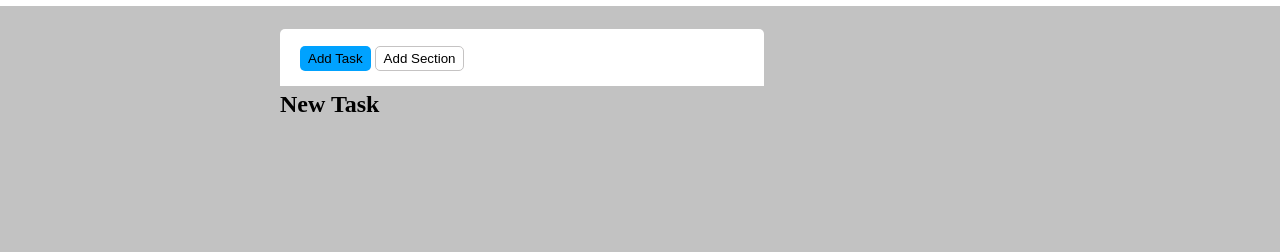
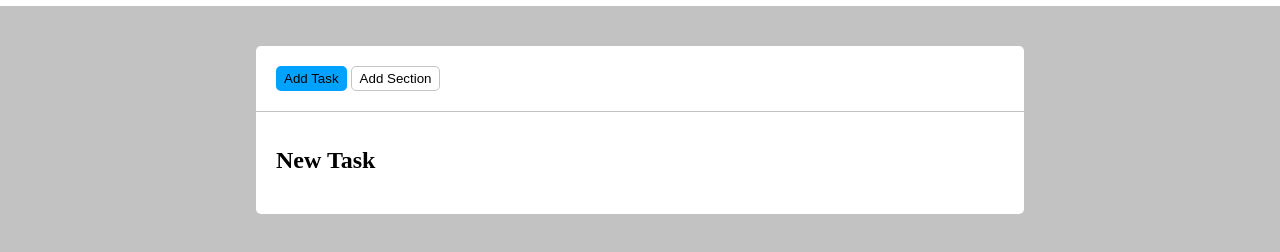
Before and after one commit to LucaCancilleri/html-css-toboolist, a plain HTML site: page index.html in a window 1280 px wide. Shown: the part 66-318 px from the top of the page. Drawn offline with Linux system fonts and the light colour scheme.

Commit message:
feat: central position

```diff
--- a/css/style.css
+++ b/css/style.css
@@ -5,7 +5,7 @@
     box-sizing: border-box;
 } */
  /* body background color */
- .space{
+ .body{
     margin-left: 0px;
     margin-right: 0px;
     margin-top: 0%;
@@ -23,9 +23,8 @@
 /* posizione blocco_1 */
 .central{
     margin-top: 40px;
-    margin-left: 280px;
-    margin-right: 0%;
-    margin-bottom: 0%;
+    margin-left: 20%;
+    margin-right: 20%;
 }
 /* blocco 1 dimensioni*/
 .block_1{
@@ -36,6 +35,8 @@
     border-top: 40px;
     border-radius: 5px 5px 0px 0px;
     background-color: white;
+    margin-bottom: 0%;
+    border-bottom: 0%;
 }
 .button_1{
     height: 25px;
@@ -53,3 +54,13 @@
     border: 1px solid rgb(197, 195, 195);
     background-color: white;
 }
+/* blocco 2 */
+.block_2{
+    margin-top: 1px;
+    padding-top: 15px;
+    padding-left: 20px;
+    padding-right: 300px;
+    padding-bottom: 20px;
+    border-radius: 0px 0px 5px 5px;
+    background-color: white;
+}
--- a/index.html
+++ b/index.html
@@ -6,20 +6,22 @@
     <title>Toboolist</title>
     <link rel="stylesheet" href="css/style.css">
 </head>
-<body class="space">
+<body class="body">
     <!-- logo header -->
     <header id="logo">
         <img src="img/Toboolist-logo.jpg" alt="img_logo_Toboolist">
     </header>
     <!-- parte centrale -->
     <main class="central">
-        <span class="block_1">
+        <!-- primo blocco -->
+        <div class="block_1">
             <button class="button_1">Add Task</button>
             <button class="button_2">Add Section</button>
-        </span>
-        <section>
+        </div>
+        <!-- secondo blocco -->
+        <div class="block_2">
             <h2>New Task</h2>
-        </section>
+        </div>
     </main>
     </body>
 </html>
```
